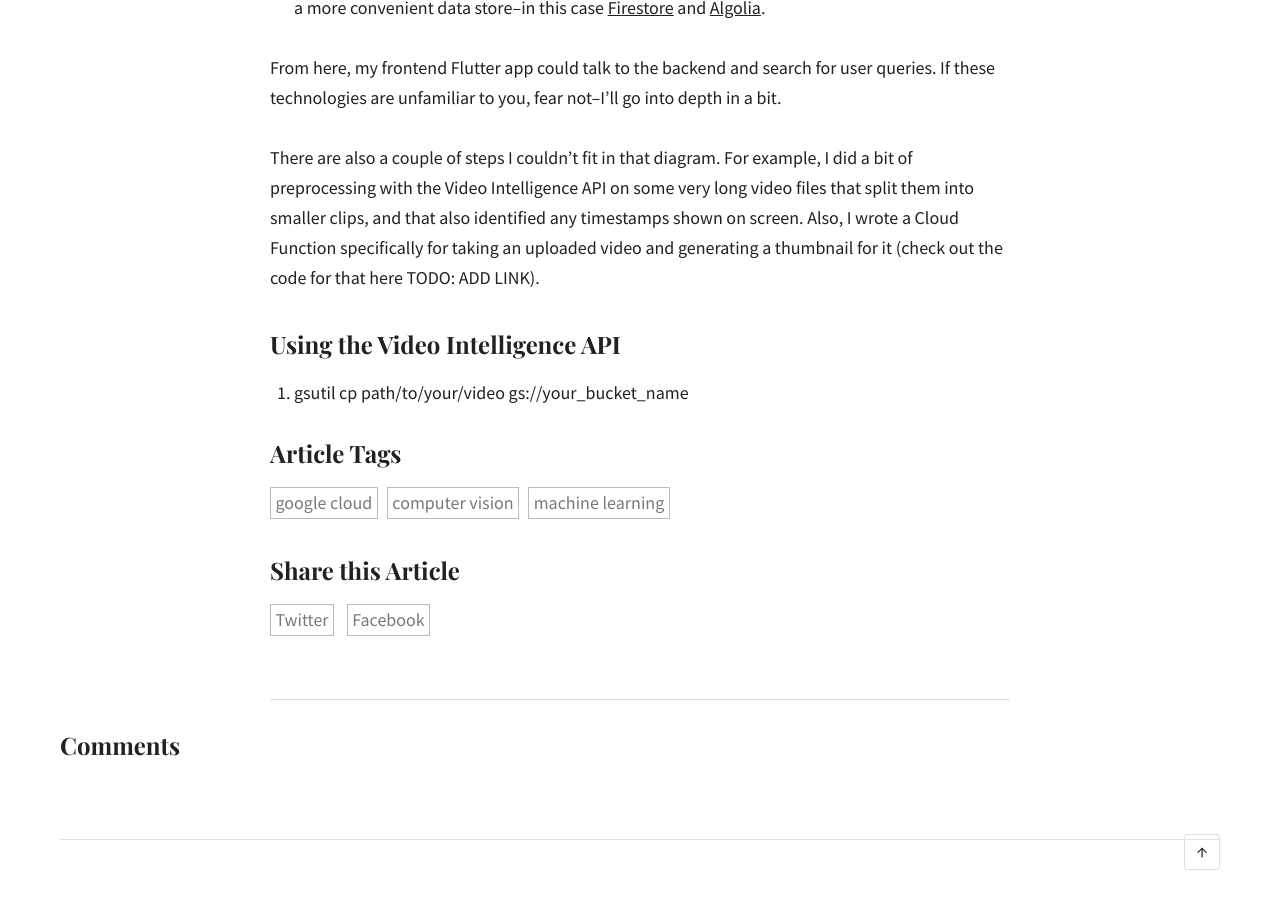
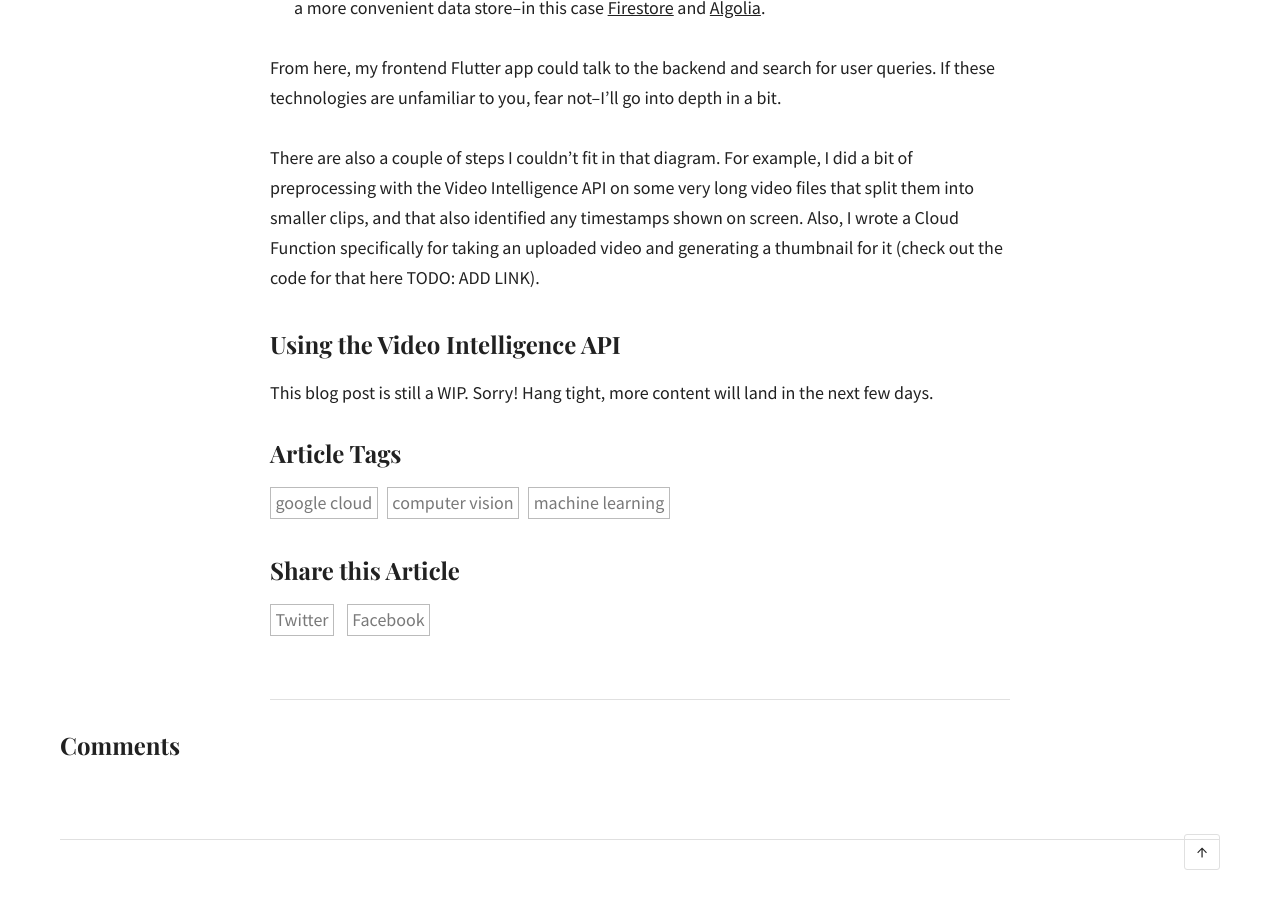
Before and after one commit to dalequark/daleonai, a Jekyll site: the page built from _posts/2020-06-12-building-an-ai-powered-searchable-video-archive.md, in a window 1280 px wide and 900 px high, scrolled down 4551 px. Built offline with Jekyll 4.4.1, drawn with Linux system fonts in a browser that asks for light colours; some web fonts are replaced; comment, search, counter and statistics services are not loaded.

Commit message:
Update from Forestry.io Dale updated _posts/2020-06-12-building-an-ai-powered-searchable-video-archive.md

```diff
--- a/_posts/2020-06-12-building-an-ai-powered-searchable-video-archive.md
+++ b/_posts/2020-06-12-building-an-ai-powered-searchable-video-archive.md
@@ -65,4 +65,4 @@ There are also a couple of steps I couldn't fit in that diagram. For example, I
 
 ### Using the Video Intelligence API
 
-1. gsutil cp path/to/your/video gs://your_bucket_name
+This blog post is still a WIP. Sorry! Hang tight, more content will land in the next few days.
```
